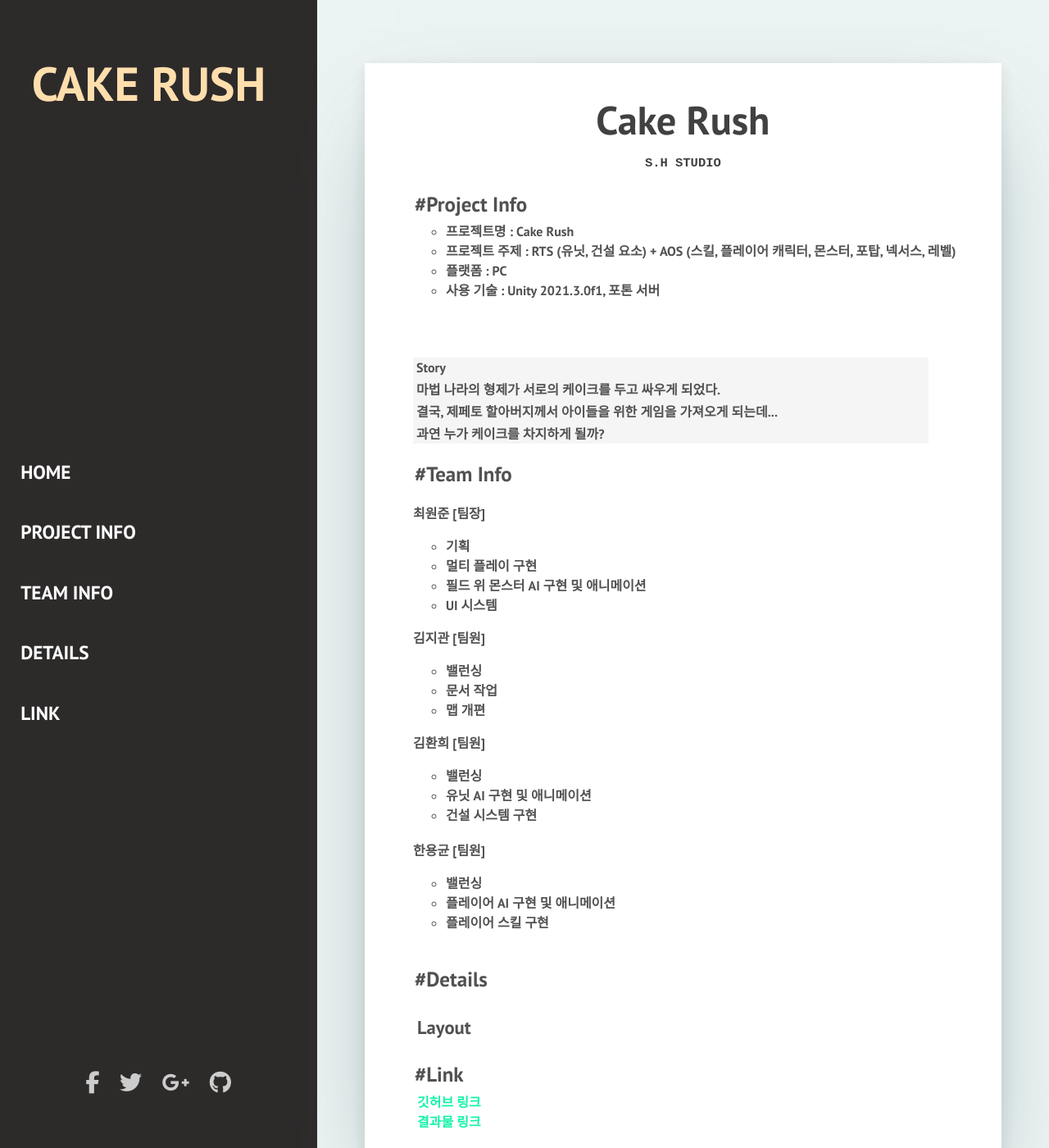
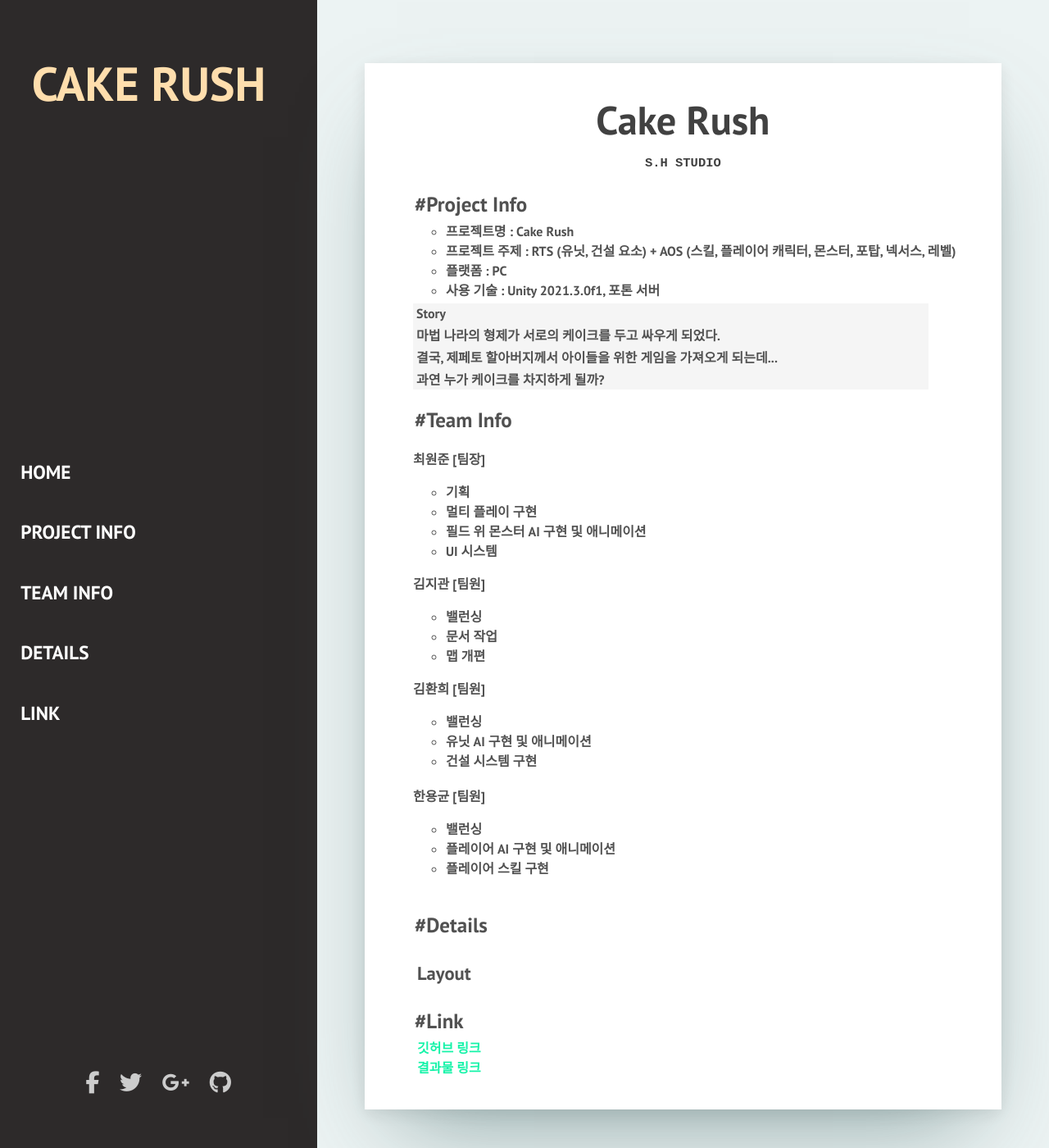
Before and after one commit to yong-gyun/Cake-Rush, a Jekyll site: the page built from index.html, in a window 1280 px wide and 1400 px high. Shown: the whole window at 82% size. Built offline with Jekyll 4.4.1, drawn with Linux system fonts in a browser that asks for light colours; nearby versions of some CDN libraries; some web fonts are replaced; library files that are not in the unit come from our copies; the list of posts is cut into pages by our own code.

Commit message:
Update index.html

```diff
--- a/index.html
+++ b/index.html
@@ -30,7 +30,7 @@ layout: default
   {
     background-color: rgb(245, 245, 245);
     margin-right: 10%;
-    margin-top: 10%;
+    margin-top: 4px;
   }
 
   .story > p
```
